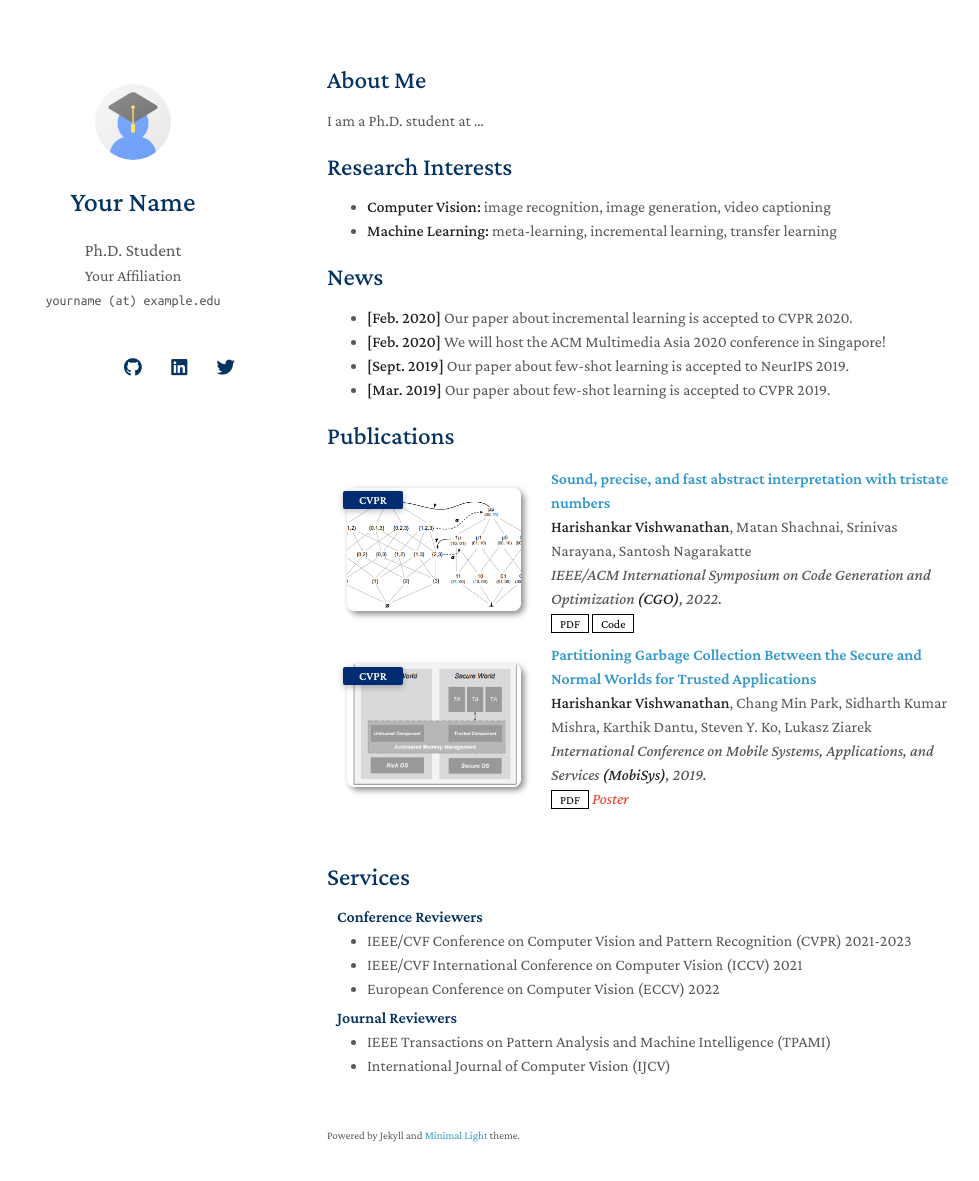
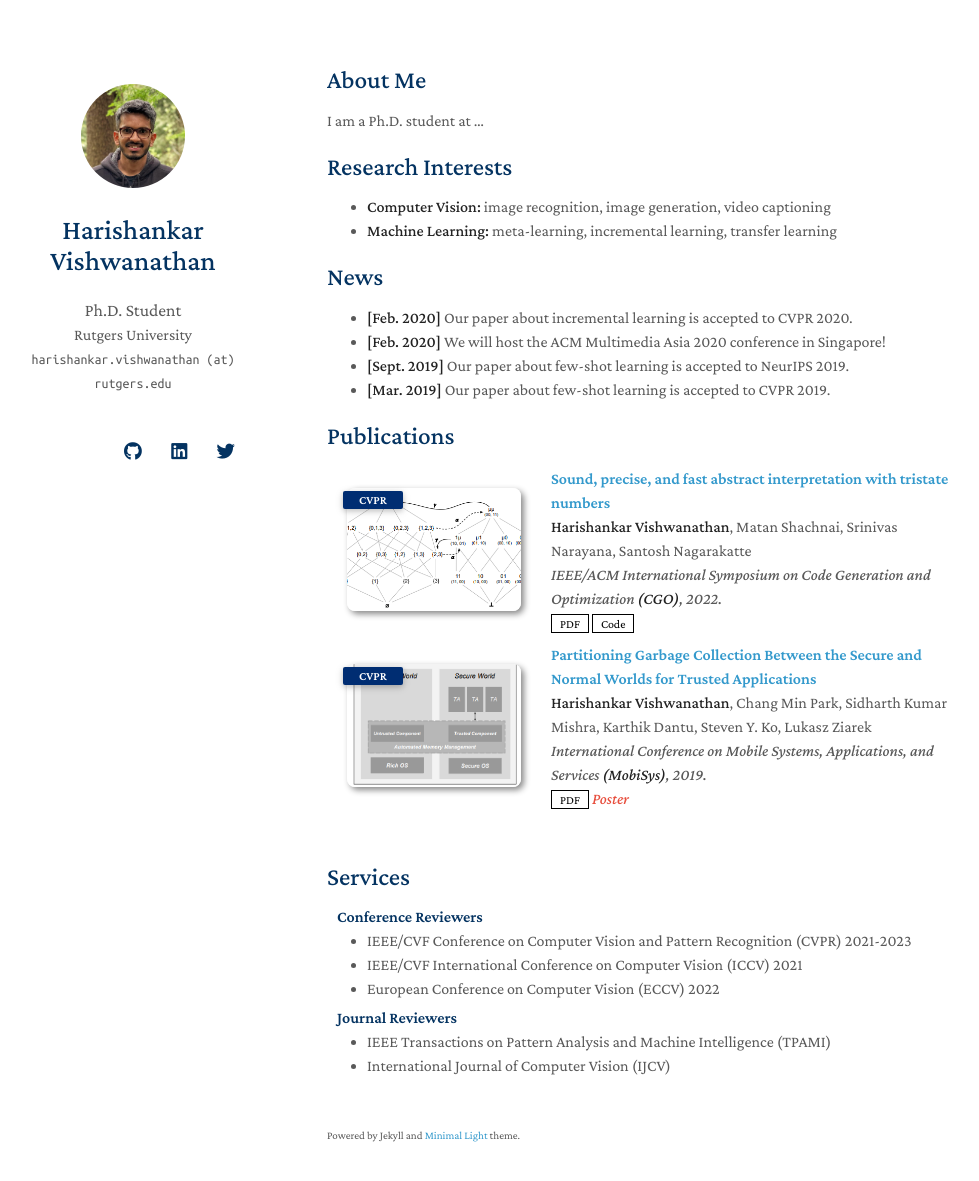
Before and after one commit to harishankarv/harishankarv.github.io, a Jekyll site: the page built from index.md, in a window 1280 px wide and 1216 px high. Shown: the top 1181 px of the window, without its empty margins (143-1122 px from the left). Built offline with Jekyll 4.4.1, drawn with Linux system fonts in a browser that asks for light colours; nearby versions of some CDN libraries; a style sheet for code colours, icons or effects is not loaded; our own code applies the rules of GitHub Pages for plain Markdown files.

Commit message:
Update _config.yml

```diff
--- a/_config.yml
+++ b/_config.yml
@@ -1,8 +1,8 @@
 # Basic Information
-title: Your Name
+title: Harishankar Vishwanathan
 position: Ph.D. Student
-affiliation: Your Affiliation
-email: yourname (at) example.edu
+affiliation: Rutgers University
+email: harishankar.vishwanathan (at) rutgers.edu
 
 # Search Engine Optimization (SEO)
 # The following information is used to improve the website traffic from search engines, e.g., Google.
@@ -12,15 +12,15 @@ canonical: https://minimal-light-theme.yliu.me/
 
 # Links
 # If you don't need one of them, you may delete the corresponding line.
-google_scholar: https://scholar.google.com/
+google_scholar: https://scholar.google.com/citations?user=hOzuhn8AAAAJ
 cv_link: assets/files/curriculum_vitae.pdf
-github_link: https://github.com/
-linkedin: https://www.linkedin.com/
-twitter: https://twitter.com/
+github_link: https://github.com/harishankarv
+linkedin: https://www.linkedin.com/in/harishankarv
+twitter: https://twitter.com/_harishankarv
 
 # Images (e.g., your profile picture and your website's favicon)
 # "favicon" and "favicon_dark" are used for the light and dark modes, respectively.
-avatar: ./assets/img/avatar.png
+avatar: ./assets/img/avatar.jpg
 favicon: ./assets/img/favicon.png
 favicon_dark: ./assets/img/favicon-dark.png
 
@@ -30,7 +30,7 @@ enable_footnote: true
 
 # Google Analytics ID
 # Please remove this if you don't use Google Analytics
-google_analytics: UA-111540567-4
+# google_analytics: UA-111540567-4
 
 # Use this project as a remote theme for GitHub Pages
 # See the guide here: https://docs.github.com/en/pages/setting-up-a-github-pages-site-with-jekyll/adding-a-theme-to-your-github-pages-site-using-jekyll
```
